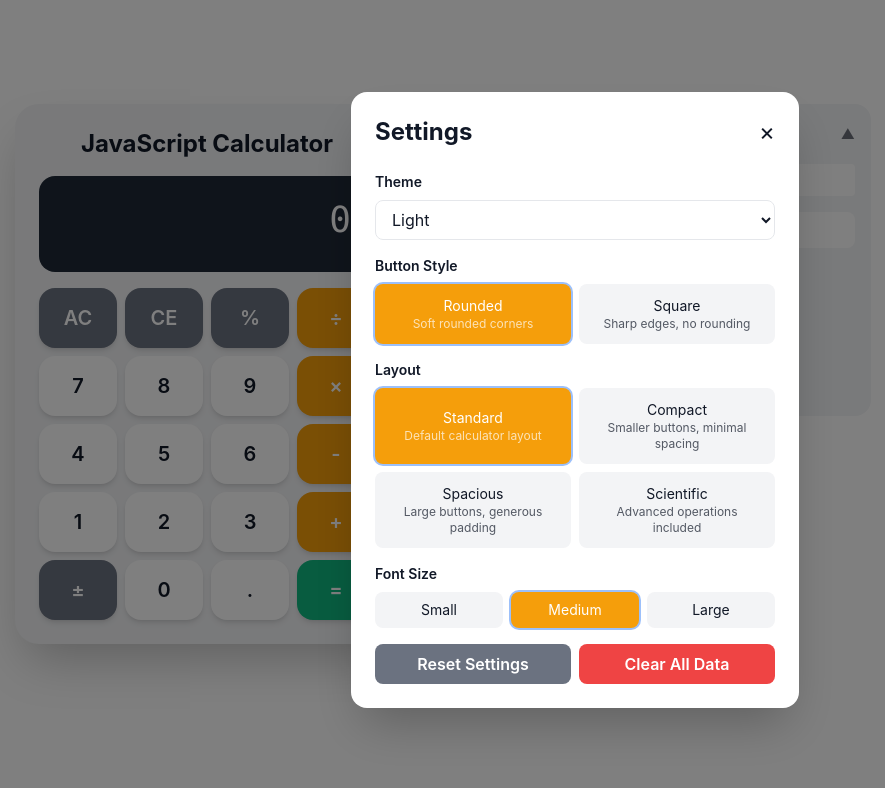
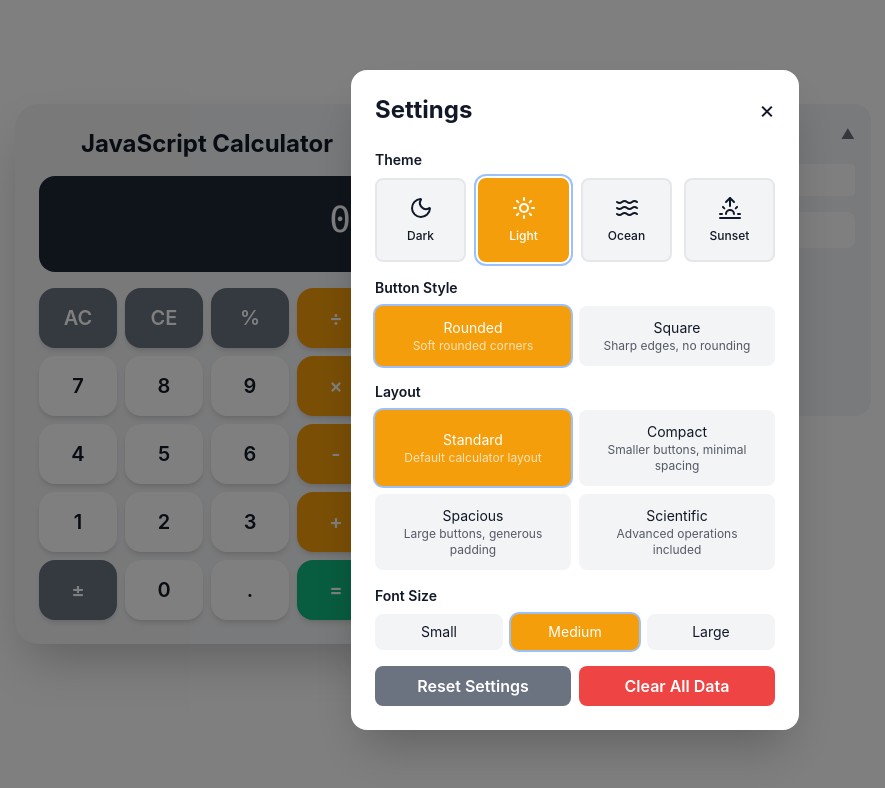
Before and after one commit to kashik09/js-calc, a Next.js app: page / in a window 1280 px wide. Both pictures are taken after a click on the button "⚙️". Shown: the top 788 px of the page, without its empty margins (65-950 px from the left). Built offline with nearby package versions, Linux system fonts and the light colour scheme.

Commit message:
Replace theme dropdown with icon buttons for better UX

```diff
--- a/components/Settings.jsx
+++ b/components/Settings.jsx
@@ -1,8 +1,9 @@
 'use client'
 
 import { useState } from 'react'
-import ThemeSwitcher from './ThemeSwitcher'
+import { Moon, Sun, Waves, Sunrise } from 'lucide-react'
 import { buttonStyles, layouts, fontSizes } from '@/lib/themes'
+import { clearAllData } from '@/lib/storage'
 
 export default function Settings({
   theme,
@@ -69,7 +70,86 @@ export default function Settings({
         </div>
 
         {/* Theme */}
-        <ThemeSwitcher currentTheme={theme} onThemeChange={onThemeChange} />
+        <div className="mb-4">
+          <label className="block text-sm font-semibold mb-2">
+            Theme
+          </label>
+
+          {/* Icon button grid */}
+          <div className="grid grid-cols-4 gap-3">
+            <button
+              onClick={() => onThemeChange('dark')}
+              className={`flex flex-col items-center gap-2 p-4 rounded-lg border-2 transition-all ${
+                theme === 'dark'
+                  ? 'ring-2 ring-offset-2'
+                  : 'hover:opacity-80'
+              }`}
+              style={{
+                backgroundColor: theme === 'dark' ? 'var(--btn-operator)' : 'var(--bg-secondary)',
+                borderColor: theme === 'dark' ? 'var(--btn-operator)' : 'var(--border-color)',
+                color: theme === 'dark' ? 'var(--btn-operator-text)' : 'var(--text-primary)',
+              }}
+              aria-label="Dark theme"
+            >
+              <Moon className="w-6 h-6" />
+              <span className="text-xs font-medium">Dark</span>
+            </button>
+
+            <button
+              onClick={() => onThemeChange('light')}
+              className={`flex flex-col items-center gap-2 p-4 rounded-lg border-2 transition-all ${
+                theme === 'light'
+                  ? 'ring-2 ring-offset-2'
+                  : 'hover:opacity-80'
+              }`}
+              style={{
+                backgroundColor: theme === 'light' ? 'var(--btn-operator)' : 'var(--bg-secondary)',
+                borderColor: theme === 'light' ? 'var(--btn-operator)' : 'var(--border-color)',
+                color: theme === 'light' ? 'var(--btn-operator-text)' : 'var(--text-primary)',
+              }}
+              aria-label="Light theme"
+            >
+              <Sun className="w-6 h-6" />
+              <span className="text-xs font-medium">Light</span>
+            </button>
+
+            <button
+              onClick={() => onThemeChange('ocean')}
+              className={`flex flex-col items-center gap-2 p-4 rounded-lg border-2 transition-all ${
+                theme === 'ocean'
+                  ? 'ring-2 ring-offset-2'
+                  : 'hover:opacity-80'
+              }`}
+              style={{
+                backgroundColor: theme === 'ocean' ? 'var(--btn-operator)' : 'var(--bg-secondary)',
+                borderColor: theme === 'ocean' ? 'var(--btn-operator)' : 'var(--border-color)',
+                color: theme === 'ocean' ? 'var(--btn-operator-text)' : 'var(--text-primary)',
+              }}
+              aria-label="Ocean theme"
+            >
+              <Waves className="w-6 h-6" />
+              <span className="text-xs font-medium">Ocean</span>
+            </button>
+
+            <button
+              onClick={() => onThemeChange('sunset')}
+              className={`flex flex-col items-center gap-2 p-4 rounded-lg border-2 transition-all ${
+                theme === 'sunset'
+                  ? 'ring-2 ring-offset-2'
+                  : 'hover:opacity-80'
+              }`}
+              style={{
+                backgroundColor: theme === 'sunset' ? 'var(--btn-operator)' : 'var(--bg-secondary)',
+                borderColor: theme === 'sunset' ? 'var(--btn-operator)' : 'var(--border-color)',
+                color: theme === 'sunset' ? 'var(--btn-operator-text)' : 'var(--text-primary)',
+              }}
+              aria-label="Sunset theme"
+            >
+              <Sunrise className="w-6 h-6" />
+              <span className="text-xs font-medium">Sunset</span>
+            </button>
+          </div>
+        </div>
 
         {/* Button Style */}
         <div className="mb-4">
--- a/package.json
+++ b/package.json
@@ -20,6 +20,7 @@
   },
   "homepage": "https://github.com/kashik09/js-calc#readme",
   "dependencies": {
+    "lucide-react": "^0.554.0",
     "next": "^16.0.3",
     "react": "^19.2.0",
     "react-dom": "^19.2.0"
```
Also changed, not shown: 1 other file (tests, documents, lock files or other folders).
